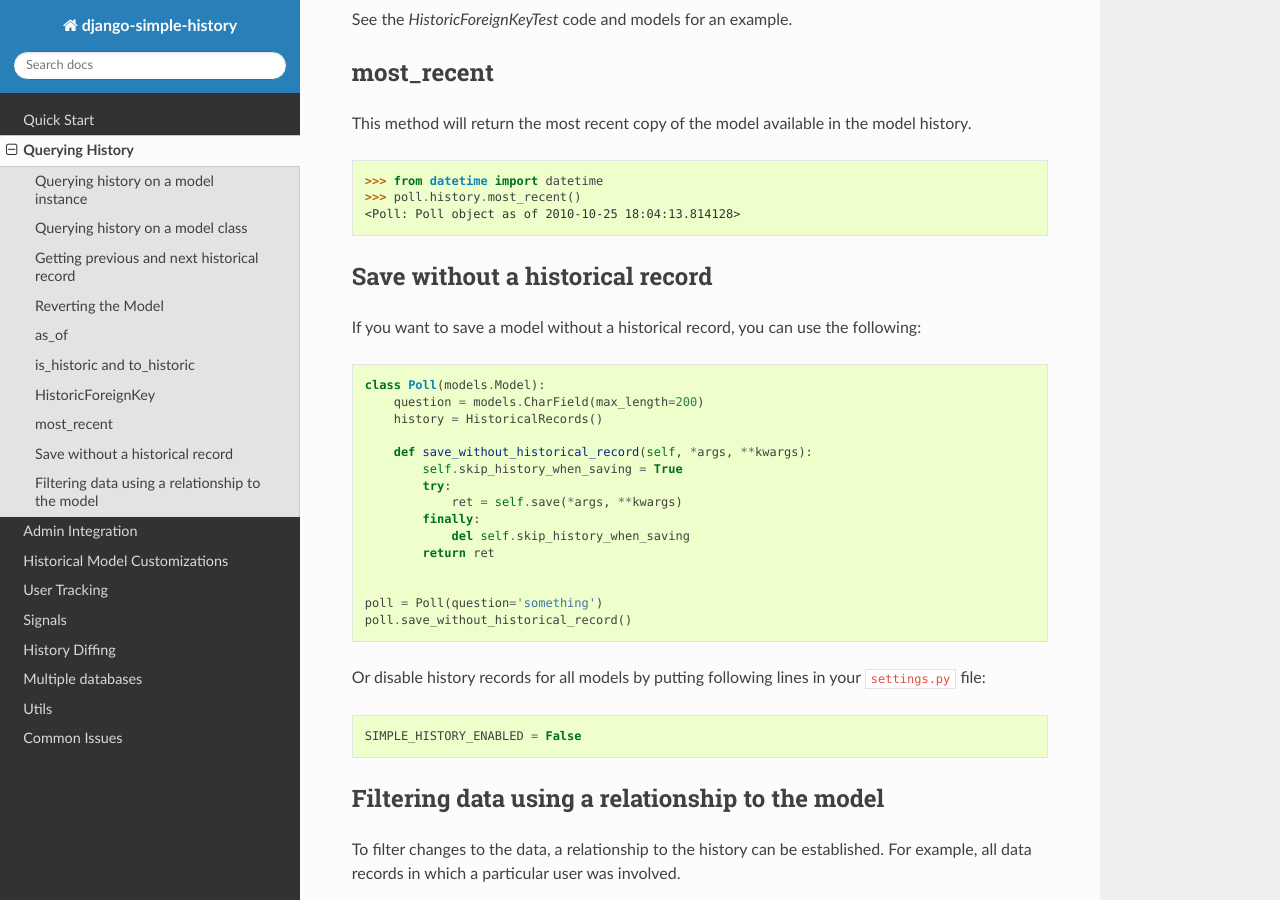
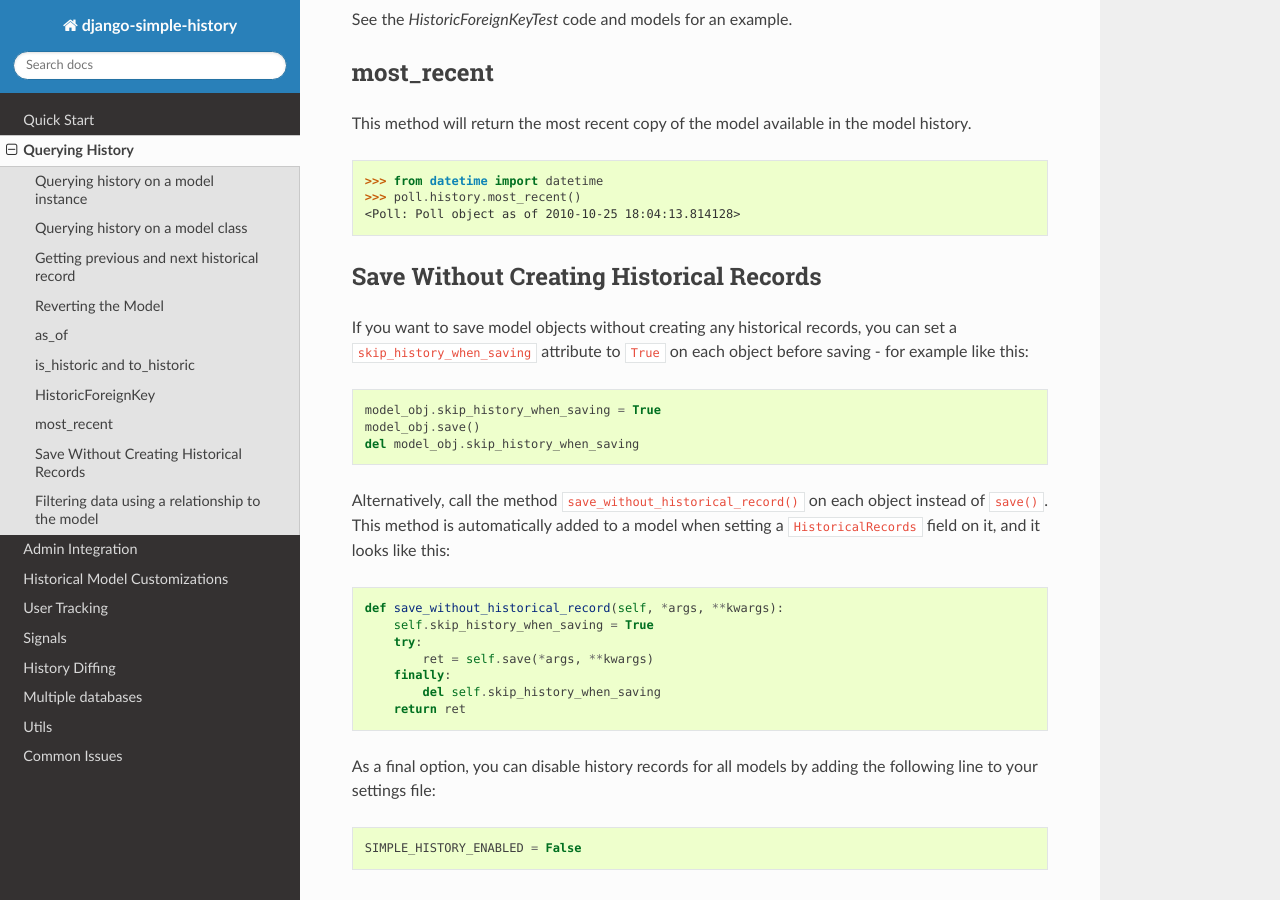
Before and after one commit to jazzband/django-simple-history, a Sphinx documentation site: the page built from docs/querying_history.rst, in a window 1280 px wide and 900 px high, scrolled down 3111 px. Built offline with Sphinx 7.4.7 and the Read the Docs theme 2.0.0, drawn with Linux system fonts in a browser that asks for light colours.

Commit message:
Improved docs on saving without historical records

```diff
--- a/docs/querying_history.rst
+++ b/docs/querying_history.rst
@@ -175,30 +175,35 @@
     <Poll: Poll object as of 2010-10-25 18:04:13.814128>
 
 
-Save without a historical record
---------------------------------
+Save Without Creating Historical Records
+----------------------------------------
 
-If you want to save a model without a historical record, you can use the following:
+If you want to save model objects without creating any historical records, you can set a
+``skip_history_when_saving`` attribute to ``True`` on each object before saving - for
+example like this:
 
 .. code-block:: python
 
-    class Poll(models.Model):
-        question = models.CharField(max_length=200)
-        history = HistoricalRecords()
+    model_obj.skip_history_when_saving = True
+    model_obj.save()
+    del model_obj.skip_history_when_saving
 
-        def save_without_historical_record(self, *args, **kwargs):
-            self.skip_history_when_saving = True
-            try:
-                ret = self.save(*args, **kwargs)
-            finally:
-                del self.skip_history_when_saving
-            return ret
+Alternatively, call the method ``save_without_historical_record()`` on each object
+instead of ``save()``. This method is automatically added to a model when setting a
+``HistoricalRecords`` field on it, and it looks like this:
 
+.. code-block:: python
 
-    poll = Poll(question='something')
-    poll.save_without_historical_record()
+    def save_without_historical_record(self, *args, **kwargs):
+        self.skip_history_when_saving = True
+        try:
+            ret = self.save(*args, **kwargs)
+        finally:
+            del self.skip_history_when_saving
+        return ret
 
-Or disable history records for all models by putting following lines in your ``settings.py`` file:
+As a final option, you can disable history records for all models by adding the
+following line to your settings file:
 
 .. code-block:: python
 
```
